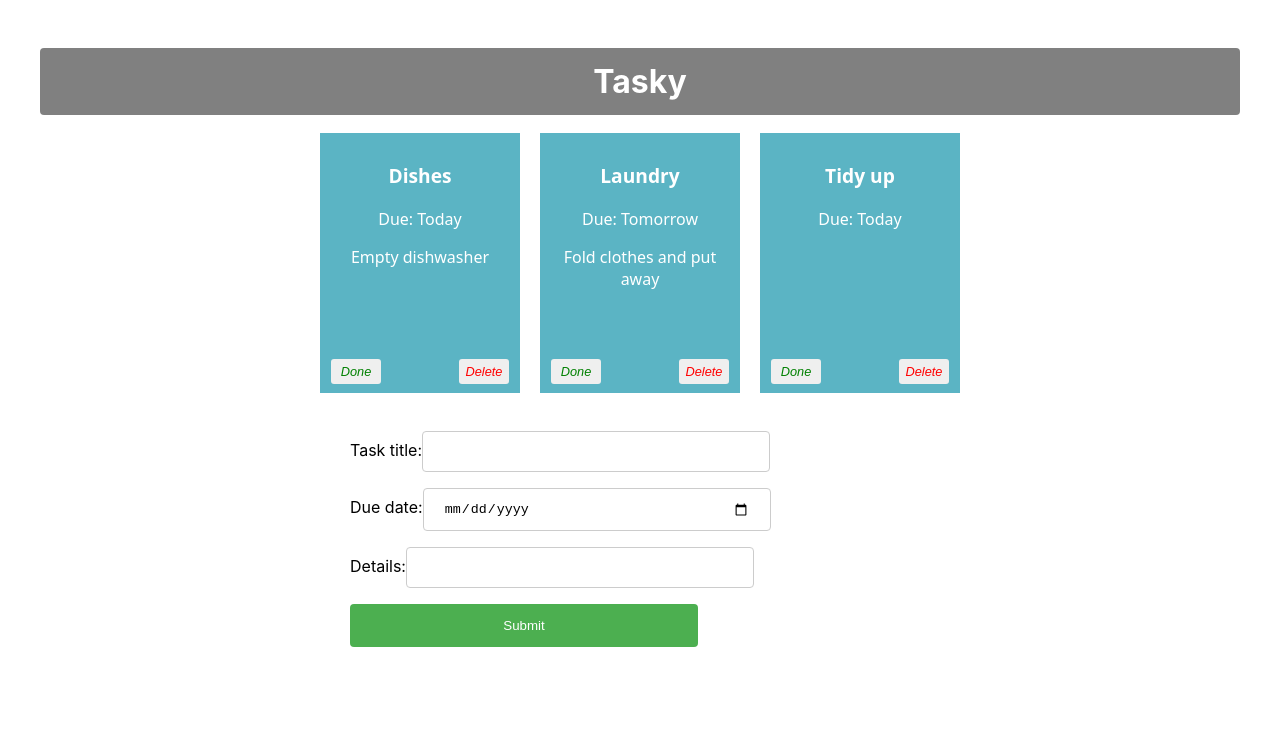
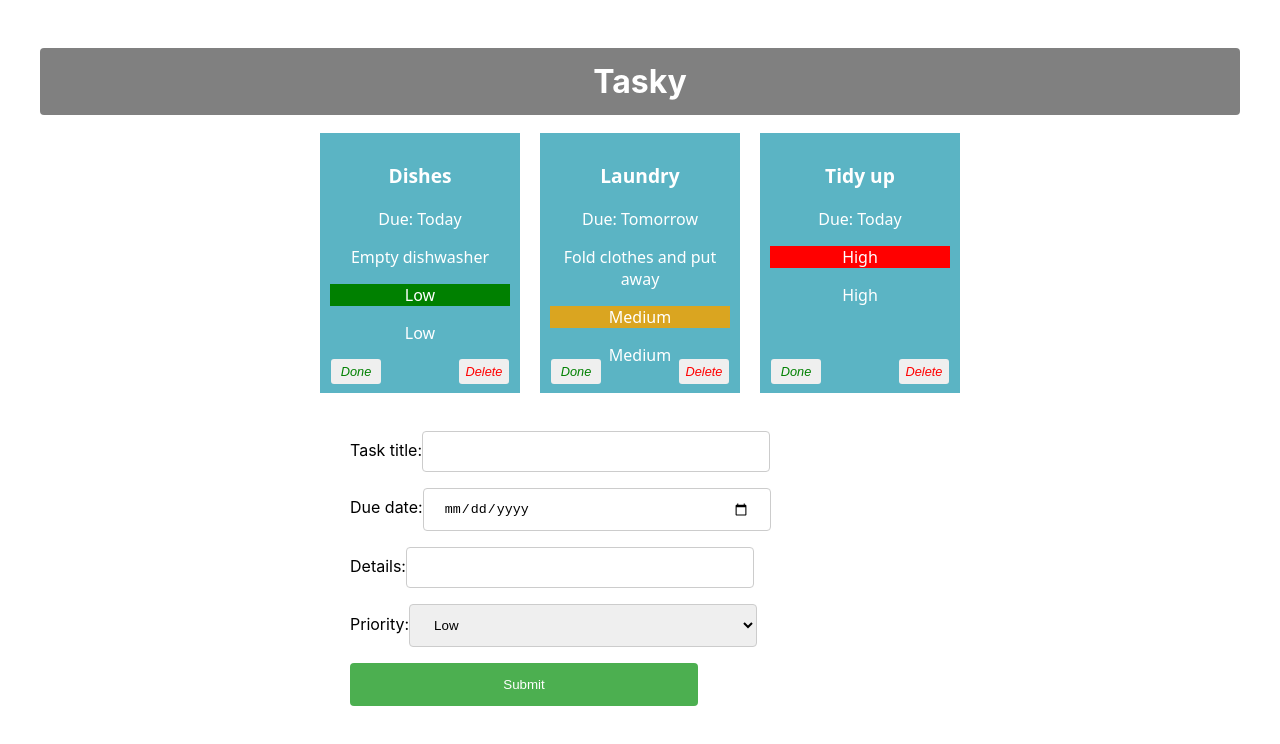
Before and after one commit to robert-walshh/react-basics-labs, a React (Create React App) app in the folder tasky/: page / in a window 1280 px wide. Shown: the top 744 px of the page. Built offline with nearby package versions, Linux system fonts and the light colour scheme.

Commit message:
Tasky Lab 2 - Exercises Done

```diff
--- a/tasky/src/App.css
+++ b/tasky/src/App.css
@@ -59,7 +59,7 @@ button {
   color: red;
 }
 
-input[type=text], input[type=date] {
+input[type=text], input[type=date], select {
   width: 60%;
   padding: 12px 20px;
   margin: 8px 0;
--- a/tasky/src/App.js
+++ b/tasky/src/App.js
@@ -7,9 +7,9 @@ import Task from './components/Task';
 function App() {
   const [ taskState, setTaskState ] = useState({
     tasks: [
-      { id: 1, title:"Dishes", description: "Empty dishwasher", deadline: "Today", done: false },
-      { id: 2, title: "Laundry", description: "Fold clothes and put away", deadline: "Tomorrow", done: false },
-      { id: 3, title: "Tidy up", deadline: "Today", done: false}
+      { id: 1, title:"Dishes", description: "Empty dishwasher", deadline: "Today", priority: "Low", done: false },
+      { id: 2, title: "Laundry", description: "Fold clothes and put away", deadline: "Tomorrow", priority: "Medium", done: false },
+      { id: 3, title: "Tidy up", deadline: "Today", priority: "High", done: false}
     ]
   });
 
@@ -29,7 +29,8 @@ function App() {
   const [ formState, setFormState ] = useState({
     title: "",
     description: "",
-    deadline: ""
+    deadline: "",
+    priority: ""
   });
 
   const formChangeHandler = (event) => {
@@ -44,6 +45,9 @@ function App() {
           break;
       case "deadline":
           form.deadline = event.target.value;
+          break;
+      case "priority":
+          form.priority = event.target.value;
           break;
       default:
           form = formState;
@@ -72,6 +76,7 @@ function App() {
           title={task.title}
           description={task.description}
           deadline={task.deadline}
+          priority={task.priority}
           key={task.id}
           done={task.done}
           markDone={() => doneHandler(index)}
--- a/tasky/src/components/Form.js
+++ b/tasky/src/components/Form.js
@@ -19,6 +19,16 @@ const AddTaskForm = (props) => {
         Details:
         <input type="text" name="description" onChange={(event) => props.change(event)} />
     </label>
+    <br />
+    <label>
+        Priority:
+        <select name="priority" onChange={(event) => props.change(event)}>
+        <option value="Low">Low</option>
+        <option value="Medium">Medium</option>
+        <option value="High">High</option>
+        </select>
+    </label>
+    <br />
         <input type="submit" value="Submit" />
         </form>
     </div>
--- a/tasky/src/components/Task.js
+++ b/tasky/src/components/Task.js
@@ -7,6 +7,8 @@ const Task = (props) => {
             <p className="title">{props.title}</p>
             <p>Due: {props.deadline}</p>
             <p>{props.description}</p>
+            <p style= {{backgroundColor: props.priority === "High" ? 'red' : props.priority === "Medium" ? 'goldenrod' : 'green'}}>{props.priority}</p>
+            {props.priority}
             <button onClick={props.markDone} className='doneButton'>Done</button>
             <button className='deleteButton' onClick={props.deleteTask}>Delete</button>
         </div>
```
Also changed, not shown: 1 other file (tests, documents, lock files or other folders).
